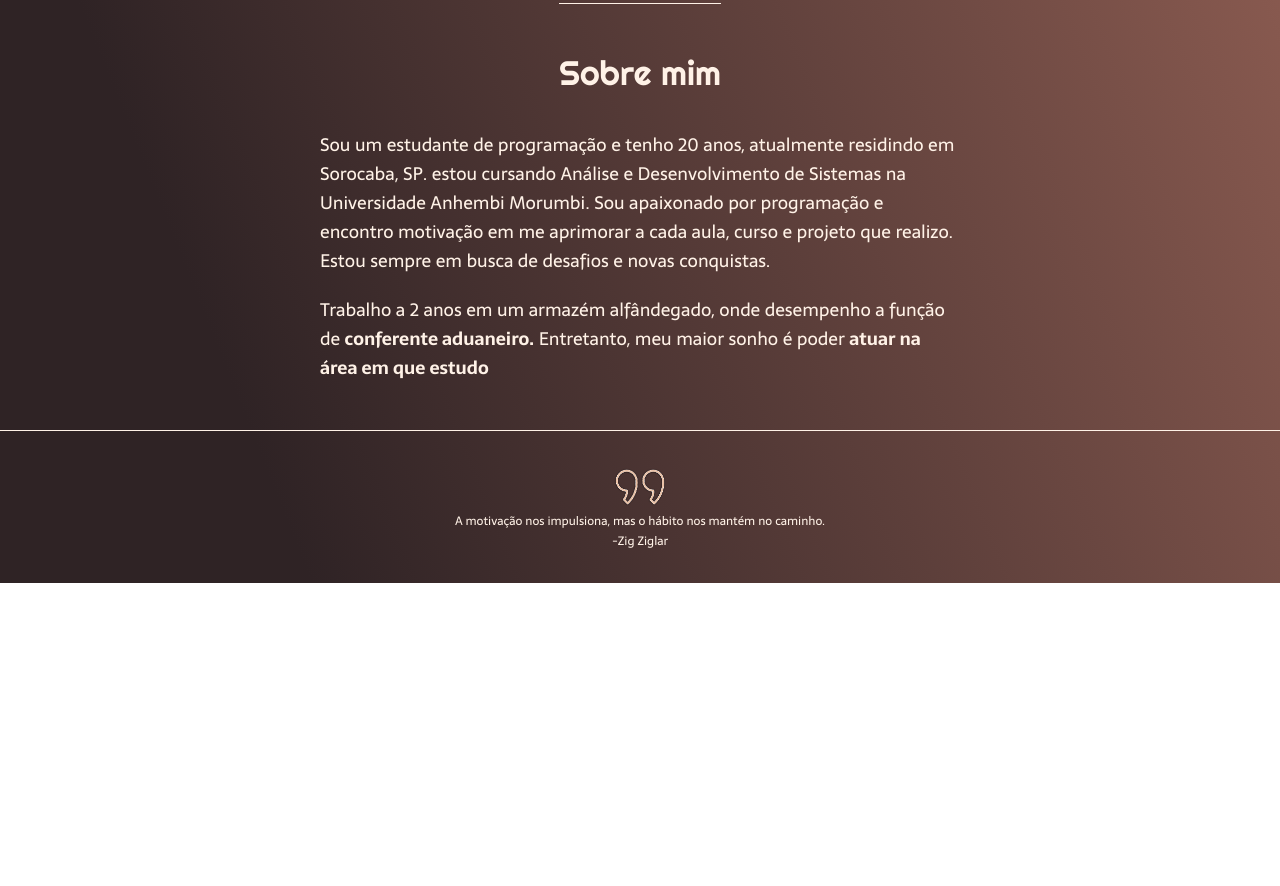
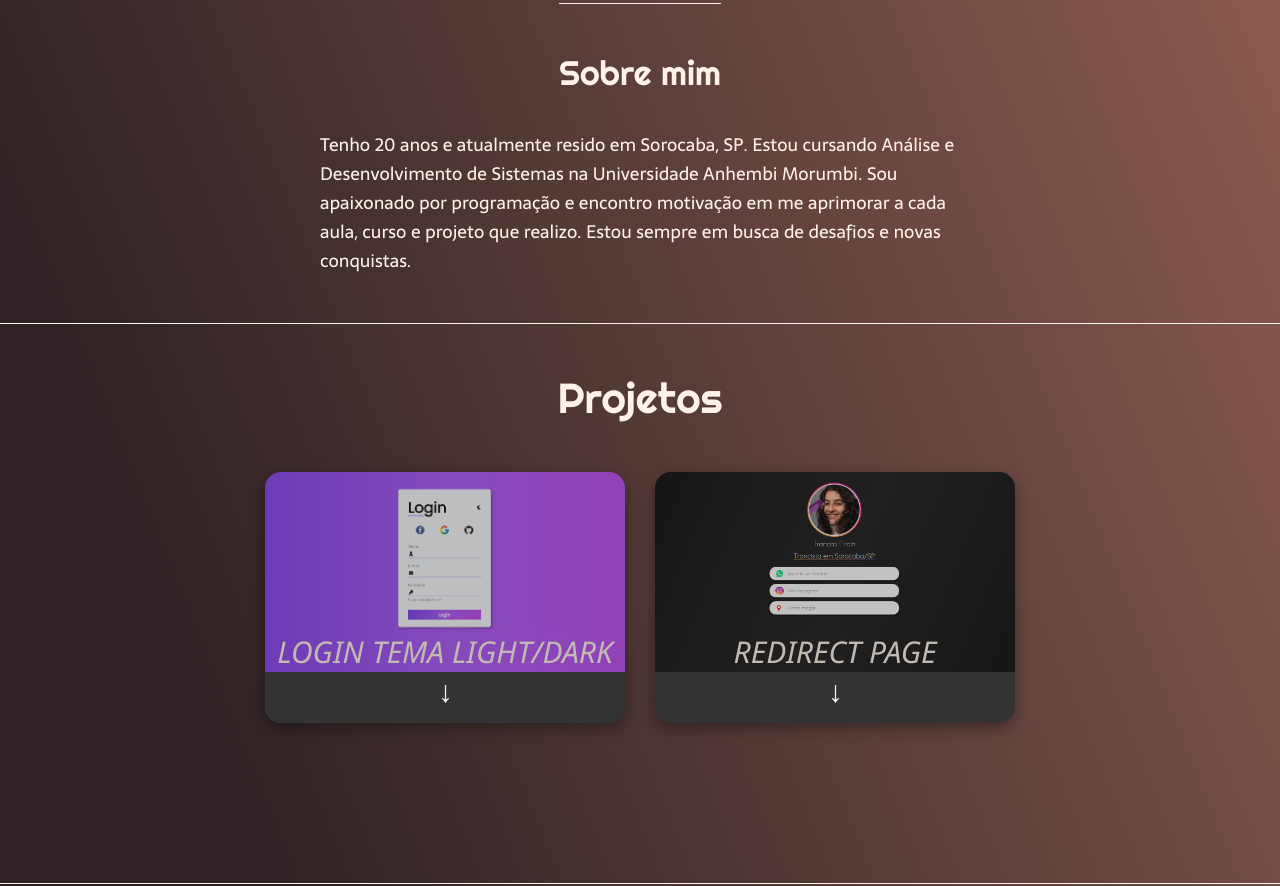
Before and after one commit to oPauloSantos/My-Portfolio, a plain HTML site: page index.html in a window 1280 px wide. Shown: the part 895-1781 px from the top of the page. Before the commit the page ends 1478 px from the top, so only its background shows below. Drawn offline with Linux system fonts and the light colour scheme.

Commit message:
add projetos

```diff
--- /dev/null
+++ b/css/cards.css
@@ -0,0 +1,135 @@
+
+.link {
+    text-decoration: underline;
+    text-decoration-color: #00ffdd;
+    color: inherit;
+}
+.container { /* centralizar o conteúdo no meio da tela */
+    min-height: 70vh;
+    border-top: 0.01px solid #FFF2E7;
+    /* background: linear-gradient(190deg, rgba(68,68,68,1) 0%, rgba(20,20,20,1) 100%); */
+    font-family: Segoe UI;
+    color: #FFF2E7;
+}
+
+.container .projeto{
+    padding: 48px;
+    display: flex;
+    justify-content: center;
+    align-items: center;
+    font-family: 'Righteous', cursive;
+    font-weight: 400;
+    font-size: 42px;
+}
+
+.fundo{
+    display: flex;
+    justify-content: center;
+    align-items: center;
+    gap: 30px;
+    font-family: Segoe UI;
+    color: #FFF2E7;
+}
+
+
+.card {
+    background-image: linear-gradient(#333, #333);
+    box-shadow: rgba(0, 0, 0, 0.35) 0px 5px 15px;
+    overflow: hidden;
+    border-radius: 16px;
+    max-width: 360px; /* Fazer o card se limitar a no máximo 360px e não ao texto */
+    display: flex;
+    flex-direction: column;
+    align-items: center;
+    justify-content: center;
+    cursor: pointer;
+    transition: all .5s linear;
+}
+
+.login:hover {
+    background-image: radial-gradient(circle at 80.46% -2.76%, #ff00c2 0, #e500bf 16.67%, #c100b8 33.33%, #9b02ac 50%, #75099e 66.67%, #500f91 83.33%, #291184 100%);
+}
+
+.redirecionamento:hover {
+    background: linear-gradient(#d39e33, #ed5636, #633bbc) padding-box,
+      linear-gradient(260deg, #d39e33, #ed5636, #633bbc) border-box;
+}
+
+.card .loginn {
+    background-image: url(/imgs/login.png);
+    background-position: center; /* fazer a img centralizar no card */
+    background-size: cover; /* fazer a imagem se adequar ao tamanho do card */
+    width: 360px;
+    height: 200px;
+    display: flex; /* alinhar o texto Kayn no centro da foto do card */
+    align-items:end;
+    justify-content: center;
+    opacity: .7;
+    transition: all .5s ease;
+}
+
+.card:hover .loginn {
+    opacity: 1;
+    width: 520px;
+    background-image: url(/imgs/loginDark.png);
+}
+.card .redirecionamento {
+    background-image: url(/imgs/redirecionamento.png);
+    background-position: center; /* fazer a img centralizar no card */
+    background-size: cover; /* fazer a imagem se adequar ao tamanho do card */
+    width: 360px;
+    height: 200px;
+    display: flex; /* alinhar o texto Kayn no centro da foto do card */
+    align-items:end;
+    justify-content: center;
+    opacity: .7;
+    transition: all .9s ease;
+}
+
+.card:hover .redirecionamento {
+    opacity: 1;
+    width: 490px;
+}
+
+.card span { /* Texto da foto */
+    font-size: 30px;
+    font-style: italic;
+    font-weight: 100; /* alterar grossura da fonte */
+    text-transform: uppercase; /* deixar o texto todo maiusculo */
+}
+
+.card .content { /* Conteúdo do card */
+    padding: 0 20px; /* margem do texto para o card */
+    overflow: hidden;
+    height: 0; /* esconder o card fazendo ele ter 0 de altura */
+    transition: all .7s ease;
+    opacity: 0; /* fazer o texto ter 0 de opacidade, fazendo ter um efeito de aparecer qnd passar o mouse */
+}
+
+.card:hover .content {
+    padding: 20px;
+    height: 180px; /* altura q o card terá */
+    opacity: 1;
+}
+
+.card .content .title {
+    font-size: 24px;
+    font-weight: bold;
+}
+
+.card .content .desc {
+    font-size: 14px;
+    font-weight: 100;
+    opacity: .7;
+}
+
+.card .arrow {
+    padding: 5px;
+    font-size: 28px;
+    transform: rotate(180deg);
+    transition: all .5s;
+}
+
+.card:hover .arrow {
+    transform: rotate(0deg);
+}
--- a/index.html
+++ b/index.html
@@ -8,15 +8,16 @@
     <title>Paulinho dos Santos - Portfólio</title>
     <link rel="icon" type="image/png" href="/imgs/logop.png">
     <link rel="stylesheet" type="text/css" href="/css/style.css">
+    <link rel="stylesheet" href="css/cards.css">
 </head>
 
 <body>
     <header class="cabecalho">
         <img class= "cabecalho-imagem" src="/imgs/logop.png" alt = "Logo pica dmsss">
         <nav class= "cabecalho-menu">
-            <a class="cabecalho-menu-item" href="#inicio">Início</a>
-            <a class="cabecalho-menu-item" href="#sobre-Mim">Sobre mim</a>
-            <a class="cabecalho-menu-item">Projetos</a>
+            <a class="cabecalho-menu-item" href="#inicio" >Início</a>
+            <a class="cabecalho-menu-item" href="#sobre" >Sobre mim</a>
+            <a class="cabecalho-menu-item" href="#projetos" >Projetos</a>
             <button class="cabecalho-botao">Contato</button>
         </nav>
     </header>
@@ -36,12 +37,50 @@
 </section>
 
 <section class="conteudo-secundario">
-    <h3 class="conteudo-secundario-titulo" id="sobre-Mim"> Sobre mim </h3>
-    <p class="conteudo-secundario-paragrafo">Sou um estudante de programação e tenho 20 anos, atualmente residindo em Sorocaba, SP.  estou cursando Análise e Desenvolvimento de Sistemas na Universidade Anhembi Morumbi. Sou apaixonado por programação e encontro motivação em me aprimorar a cada aula, curso e projeto que realizo. Estou sempre em busca de desafios e novas conquistas.</p>
-    <p class="conteudo-secundario-paragrafo">Trabalho a 2 anos em um armazém alfândegado, onde desempenho a função de <strong>conferente aduaneiro.</strong> Entretanto, meu maior sonho é poder <strong>atuar na área em que estudo</strong></p>
+    <h3 class="conteudo-secundario-titulo" id="sobre">Sobre mim</h3>
+    <p class="conteudo-secundario-paragrafo">Tenho 20 anos e atualmente resido em Sorocaba, SP. Estou cursando Análise e Desenvolvimento de Sistemas na Universidade Anhembi Morumbi. Sou apaixonado por programação e encontro motivação em me aprimorar a cada aula, curso e projeto que realizo. Estou sempre em busca de desafios e novas conquistas.</p>
+    <!-- <p class="conteudo-secundario-paragrafo">Trabalho a 2 anos em um armazém alfândegado, onde desempenho a função de <strong>conferente aduaneiro.</strong> Entretanto, meu maior sonho é poder <strong>atuar na área em que estudo</strong></p> -->
 </section>
 </main>
 
+<section>
+
+<div class="container">
+    <h1 class="projeto" id="projetos" >Projetos</h1>
+    <div class="fundo">
+        <div class="card login">
+            <div class="loginn">
+                <span>Login tema Light/dark</span>
+            </div>
+
+            <div class="content">
+                <span class="title">Iniciação ao JavaScript</span>
+                <p class="desc">Meu primeiro projeto utilizando JavaScript, formulário feito a partir de um tutorial da Programadora <strong> <a class="link" href="https://www.youtube.com/watch?v=qKWApkuhNu8&t=1023s&pp=ygUXbGFyaXNzYSBraXNoIGxvZ2luIGRhcms%3D"> Larissa Kich</a></strong>. Com algumas aprimorações </p>
+            </div>
+
+            <div class="arrow">
+                <span>&#8593;</span>
+            </div>
+        </div>
+
+
+        <div class="card redirecionamento">
+            <div class="redirecionamento">
+                <span>Redirect Page</span>
+            </div>
+
+            <div class="content">
+                <span class="title">Projeto Solo</span>
+                <p class="desc">Essa página tem o objetivo de ser simples e direta. Os usuários tem de fácil acesso todas as redes-sociais necessárias para entrar em contato com a Micro-empreendedora. Projeto freelance feito inteiramente com meus conhecimentos adquiridos, atendendo o pedido da Cliente "</p>
+            </div>
+
+            <div class="arrow">
+                <span>&#8593;</span>
+            </div>
+        </div>
+    </div>
+</div>
+</section>
 
 <footer id="rodape" class="rodape">
 
```
Also changed, not shown: imgs/login.png (added), imgs/loginDark.png (added), imgs/redirecionamento.png (added).
